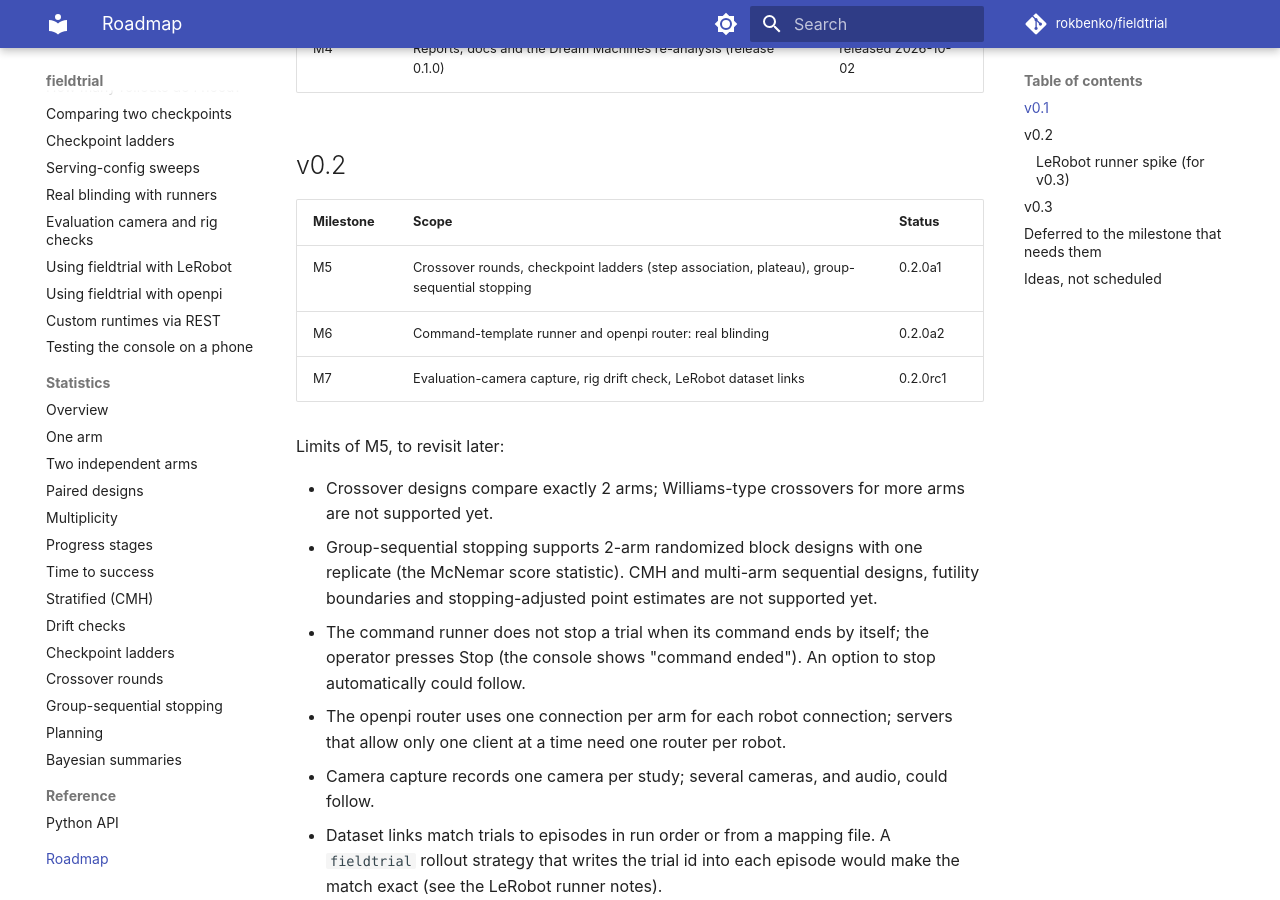
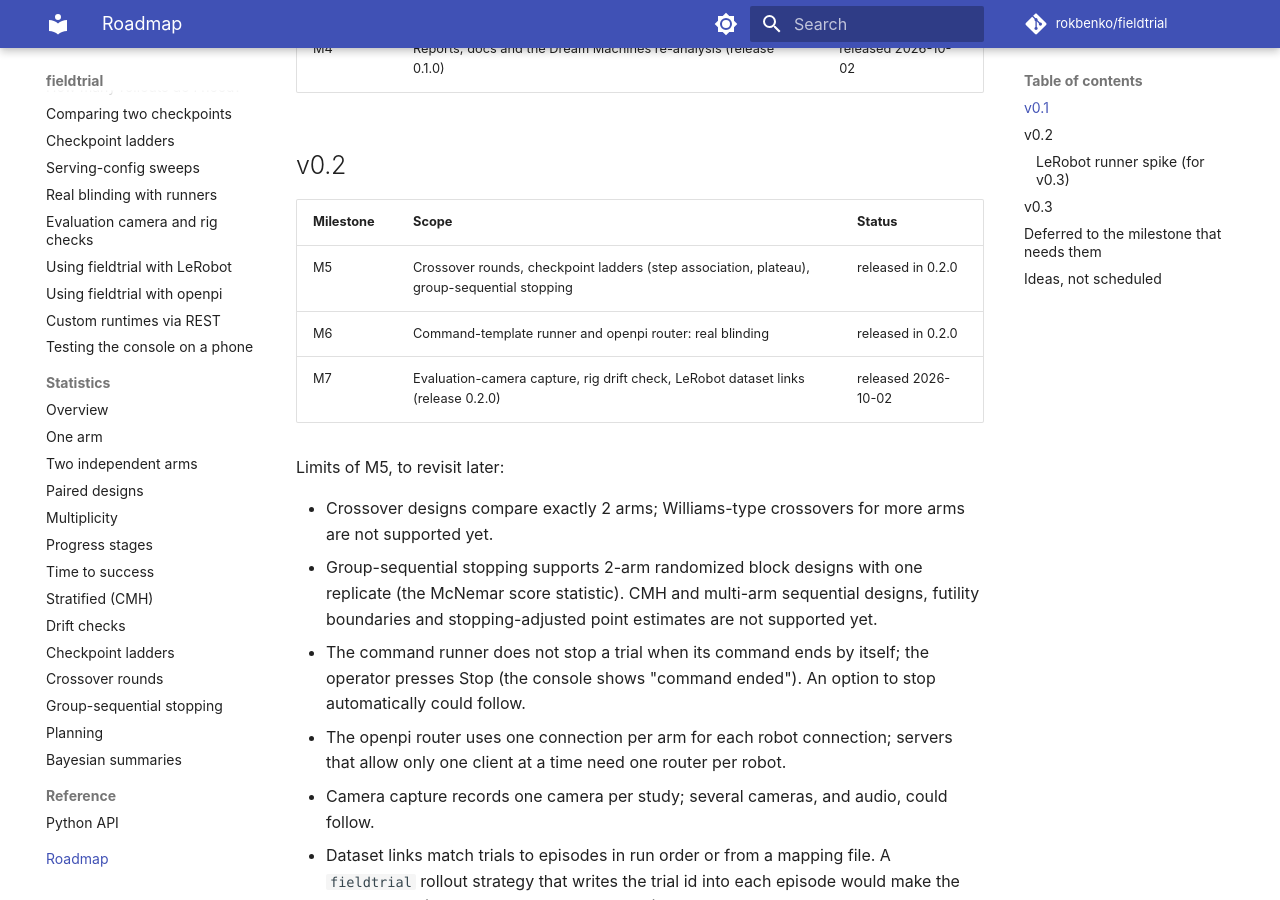
Before and after one commit to rokbenko/fieldtrial, an MkDocs documentation site: the page built from docs/ROADMAP.md, in a window 1280 px wide and 900 px high, scrolled down 544 px. Built offline with MkDocs 1.6.1 and Material for MkDocs 9.7.7, drawn with Linux system fonts in a browser that asks for light colours; comment, search, counter and statistics services are not loaded.

Commit message:
chore(release): 0.2.0
- CHANGELOG: one 0.2.0 section lists every change since 0.1.0; the a1, a2
  and rc1 sections point to it
- roadmap: M5-M7 released in 0.2.0
- decision log: 0.2.0 is rc1 plus the changelog

Co-Authored-By: Claude Opus 5.5 <noreply@anthropic.com>
Claude-Session: https://claude.ai/code/session_013XFoNvwCWFnXVMhURd6JAt

```diff
--- a/docs/ROADMAP.md
+++ b/docs/ROADMAP.md
@@ -18,9 +18,9 @@ for the current milestone.
 
 | Milestone | Scope | Status |
 |---|---|---|
-| M5 | Crossover rounds, checkpoint ladders (step association, plateau), group-sequential stopping | 0.2.0a1 |
-| M6 | Command-template runner and openpi router: real blinding | 0.2.0a2 |
-| M7 | Evaluation-camera capture, rig drift check, LeRobot dataset links | 0.2.0rc1 |
+| M5 | Crossover rounds, checkpoint ladders (step association, plateau), group-sequential stopping | released in 0.2.0 |
+| M6 | Command-template runner and openpi router: real blinding | released in 0.2.0 |
+| M7 | Evaluation-camera capture, rig drift check, LeRobot dataset links (release 0.2.0) | released 2026-10-02 |
 
 Limits of M5, to revisit later:
 
```
Also changed, not shown: CHANGELOG.md (+59 -60 lines), docs/PLAN.md (+1 -0 lines).
